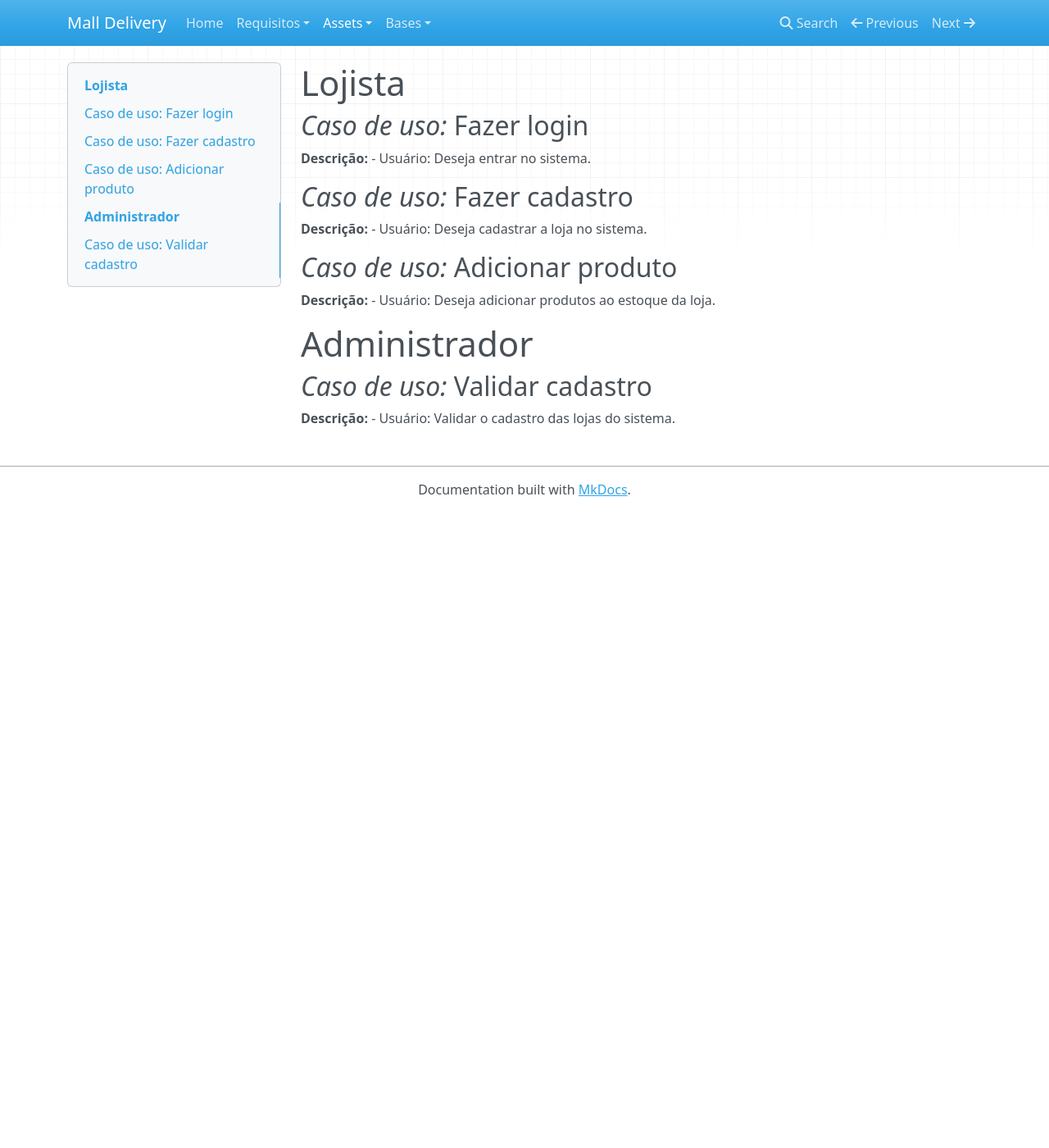
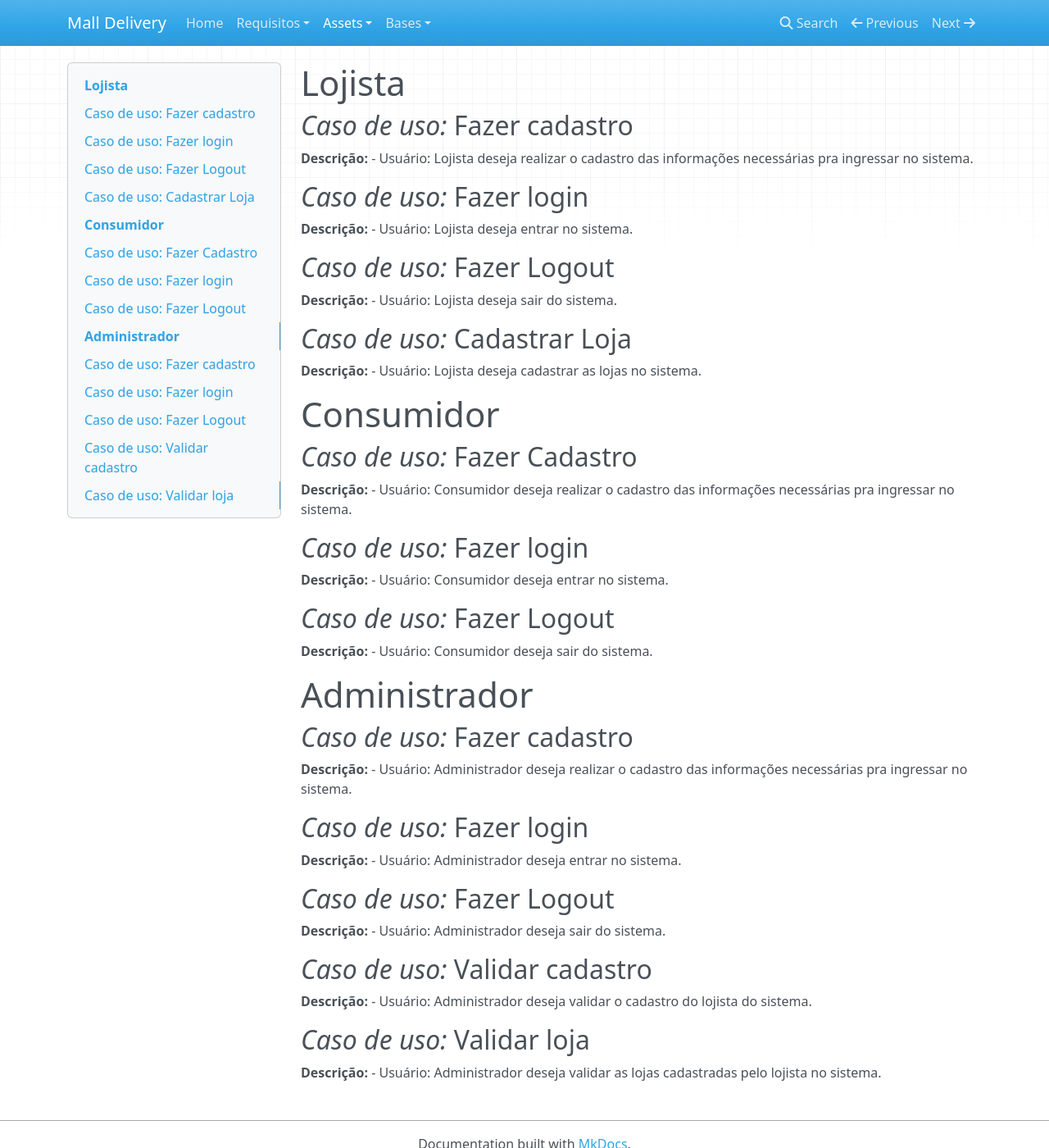
Before and after one commit to BrenoAlcaraz/projeto_mall_delivery, an MkDocs documentation site: the page built from docs/assets/Casos_de_uso_Sistema.md, in a window 1280 px wide and 1400 px high. Shown: the whole window at 82% size. Built offline with MkDocs 1.6.1, drawn with Linux system fonts in a browser that asks for light colours; nearby versions of some CDN libraries.

Commit message:
Update Casos_de_uso_Sistema.md

```diff
--- a/docs/assets/Casos_de_uso_Sistema.md
+++ b/docs/assets/Casos_de_uso_Sistema.md
@@ -1,24 +1,68 @@
 
 # Lojista
+
+## **_Caso de uso:_** Fazer cadastro
+
+**Descrição:**
+- Usuário: Lojista deseja realizar o cadastro das informações necessárias pra ingressar no sistema.
 
 ## **_Caso de uso:_** Fazer login
 
 **Descrição:**
-- Usuário: Deseja entrar no sistema.
+- Usuário: Lojista deseja entrar no sistema.
+
+## **_Caso de uso:_** Fazer Logout
+
+**Descrição:**
+- Usuário: Lojista deseja sair do sistema.
+
+## **_Caso de uso:_** Cadastrar Loja
+
+**Descrição:**
+- Usuário: Lojista deseja cadastrar as lojas no sistema.
+
+
+# Consumidor
+
+## **_Caso de uso:_** Fazer Cadastro
+
+**Descrição:**
+- Usuário:  Consumidor deseja realizar o cadastro das informações necessárias pra ingressar no sistema.
+
+## **_Caso de uso:_** Fazer login
+
+**Descrição:**
+- Usuário: Consumidor deseja entrar no sistema.
+
+## **_Caso de uso:_** Fazer Logout
+
+**Descrição:**
+- Usuário: Consumidor deseja sair do sistema.
+
+
+# Administrador
 
 ## **_Caso de uso:_** Fazer cadastro
 
 **Descrição:**
-- Usuário: Deseja cadastrar a loja no sistema.
+- Usuário: Administrador deseja realizar o cadastro das informações necessárias pra ingressar no sistema.
 
-## **_Caso de uso:_** Adicionar produto
+## **_Caso de uso:_** Fazer login
 
 **Descrição:**
-- Usuário: Deseja adicionar produtos ao estoque da loja.
+- Usuário: Administrador deseja entrar no sistema.
 
-# Administrador
+## **_Caso de uso:_** Fazer Logout
+
+**Descrição:**
+- Usuário: Administrador deseja sair do sistema.
 
 ## **_Caso de uso:_** Validar cadastro
 
 **Descrição:**
-- Usuário: Validar o cadastro das lojas do sistema.
+- Usuário: Administrador deseja validar o cadastro do lojista do sistema.
+
+## **_Caso de uso:_** Validar loja
+
+**Descrição:**
+- Usuário: Administrador deseja validar as lojas cadastradas pelo lojista no sistema.
```
